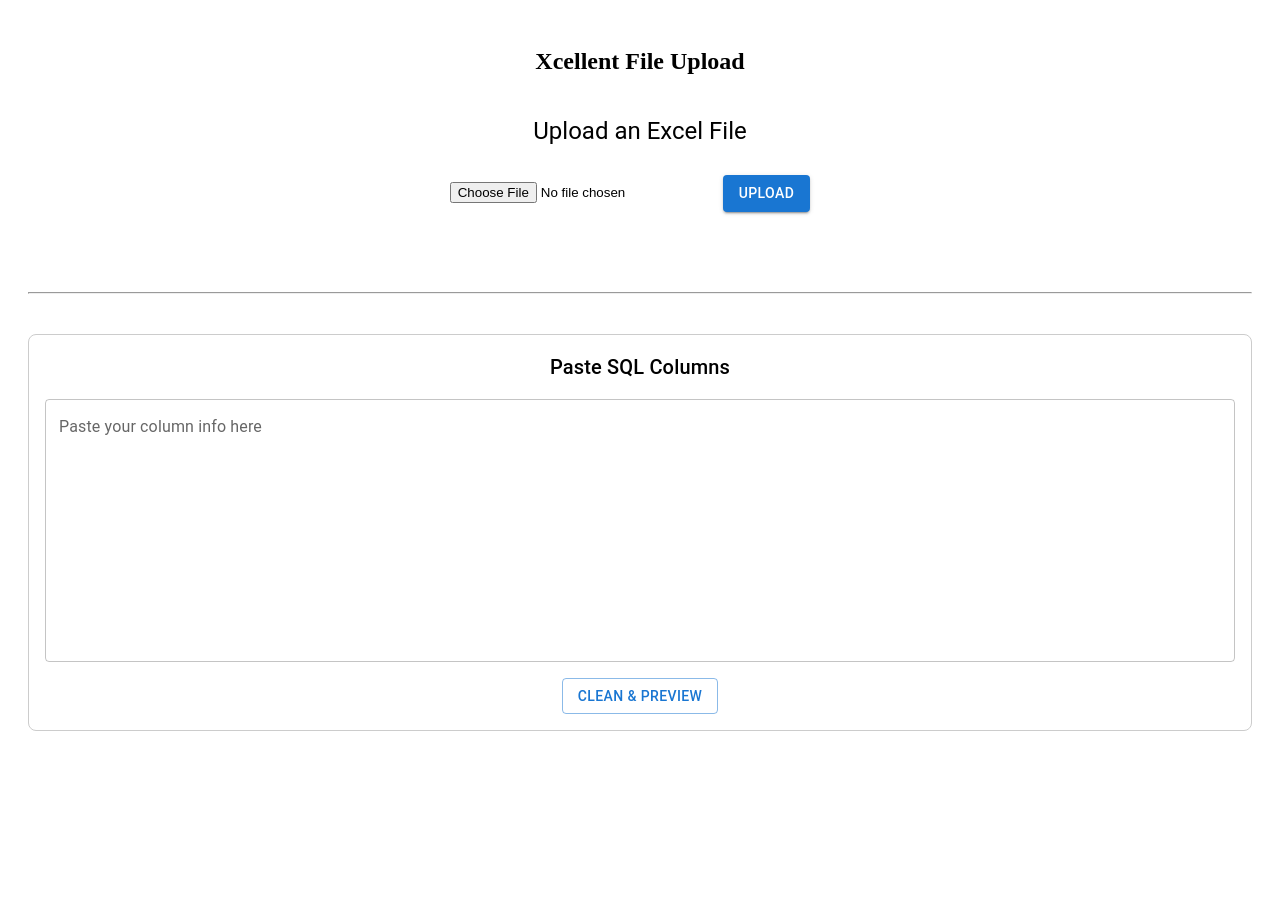
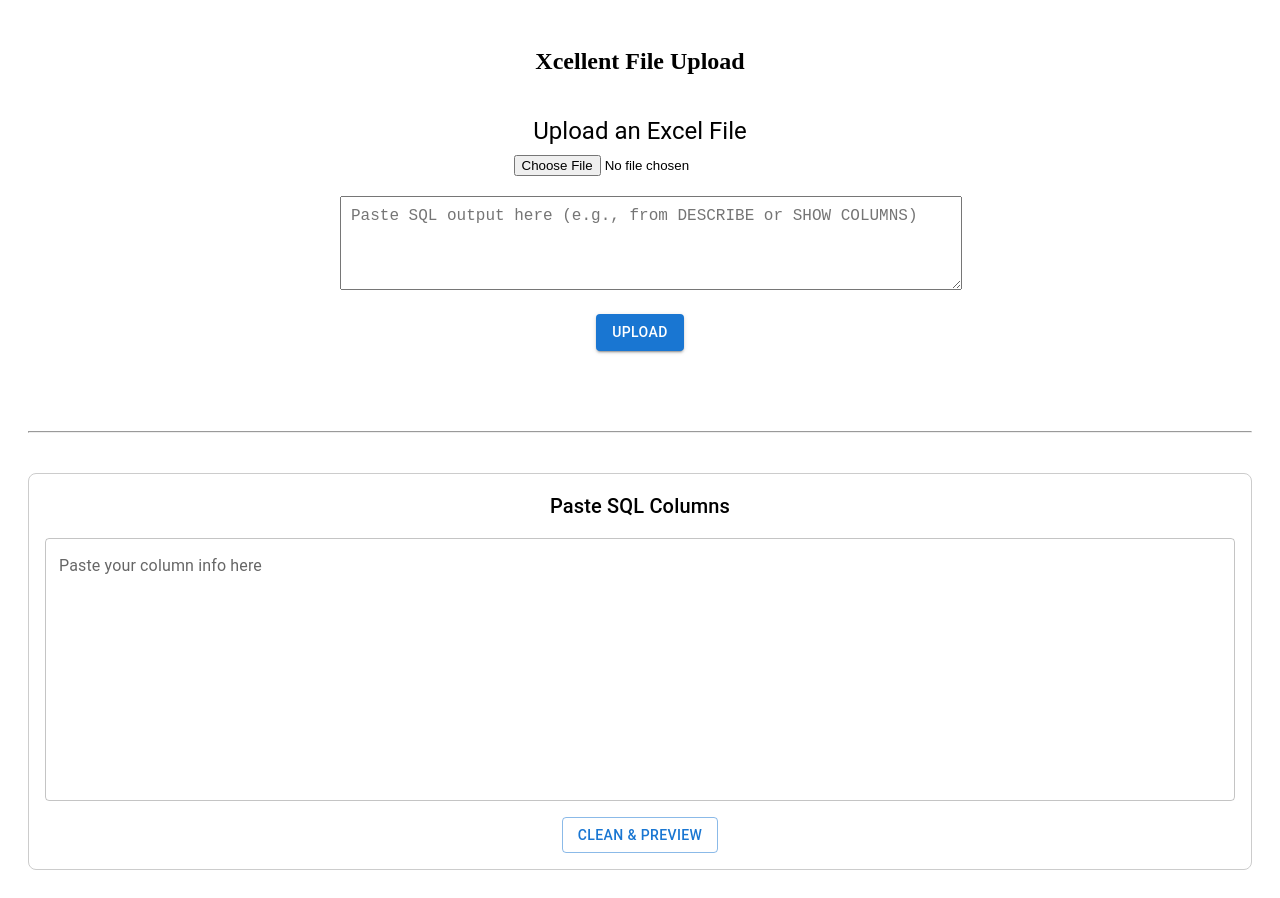
Before and after one commit to krazygals/Xcellent-Frontend, a React (Create React App) app: page / in a window 1280 px wide. Before the commit the page ends 800 px from the top, so only its background shows below. Built offline with nearby package versions, Linux system fonts and the light colour scheme.

Commit message:
fix: install @mui/base for TextareaAutosize

```diff
--- a/src/components/FileUpload.jsx
+++ b/src/components/FileUpload.jsx
@@ -1,13 +1,14 @@
 import React, { useState } from "react";
 import axios from "axios";
 import { Button, CircularProgress, Typography, Table, TableBody, TableCell, TableContainer, TableHead, TableRow, Paper } from "@mui/material";
-import TextareaAutosize from "@mui/base/TextareaAutosize";
+import TextareaAutosize from "@mui/material/TextareaAutosize";
 
 const FileUpload = () => {
   const [selectedFile, setSelectedFile] = useState(null);
   const [uploading, setUploading] = useState(false);
   const [suggestedMatches, setSuggestedMatches] = useState(null);
   const [error, setError] = useState("");
+  const [sqlPaste, setSqlPaste] = useState("");
 
   // Handle file selection
   const handleFileChange = (event) => {
@@ -68,6 +69,15 @@ const handleUpload = async () => {
 
       <input type="file" onChange={handleFileChange} accept=".xlsx" />
 
+            <TextareaAutosize
+        minRows={4}
+        placeholder="Paste SQL output here (e.g., from DESCRIBE or SHOW COLUMNS)"
+        value={sqlPaste}
+        onChange={(e) => setSqlPaste(e.target.value)}
+        style={{ width: '100%', marginTop: 20, padding: 10, fontSize: '1rem' }}
+        />
+
+
       {uploading ? (
         <CircularProgress style={{ margin: 20 }} />
       ) : (
```
